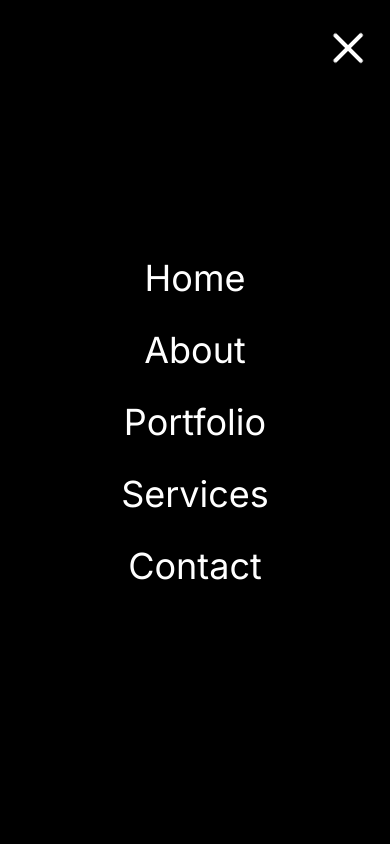
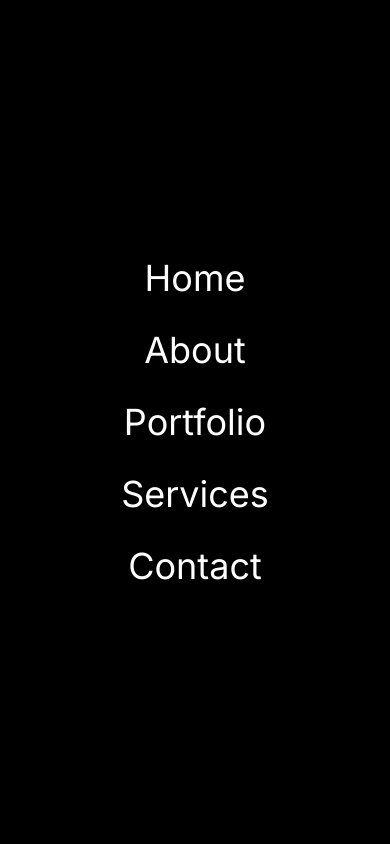
Before and after one commit to Sarvesh0906/Portfolio-Website, a Next.js app: page /about in a window 390 px wide. Both pictures are taken after a click on the button 354 px from the left and 48 px from the top of the page. Shown: the top 844 px of the page. Built offline with nearby package versions, Linux system fonts and the light colour scheme.

Commit message:
Updated pages and navbar

```diff
--- a/src/app/about/page.jsx
+++ b/src/app/about/page.jsx
@@ -29,7 +29,7 @@
             {/* CONTAINER */}
             <div className="h-full overflow-scroll lg:flex no-scrollbar lg:gap-10 xl:gap-0" ref={containerRef}>
                 {/* TEXT CONTAINER */}
-                <div className="p-4 relative sm:p-8 md:p-12 lg:p-20 xl:px-32 flex flex-col gap-24 md:gap-32 lg:gap-48 xl:gap-60 lg:pr-0 lg:w-1/2">
+                <div className="p-8 relative sm:p-10 md:p-14 lg:p-20 xl:px-32 flex flex-col gap-24 md:gap-32 lg:gap-48 xl:gap-60 lg:pr-0 lg:w-1/2">
                     {/* BIOGRAPHY CONTAINER */}
                     <div className="flex flex-col gap-8 justify-center">
                         {/* BIOGRAPHY IMAGE */}
@@ -335,9 +335,9 @@
                     </div>
 
                     {/* FOOTER */}
-                    <footer className="text-gray-800 text-xl text-center pb-0 md:pb-10">
+                    <footer className="text-gray-800 text-lg lg:text-xl text-center pb-0 md:pb-10">
                         <span>&copy;2025 Copyright | All Rights Reserved</span> <br />
-                        <span className="italic">Built with passion and modern web technologies.</span>
+                        <span className="italic text-sm sm:text-lg">Built with passion and modern web technologies.</span>
                     </footer>
                 </div>
 
--- a/src/app/contact/page.jsx
+++ b/src/app/contact/page.jsx
@@ -62,7 +62,7 @@
                         ))}
                         😊
                     </div>
-                    <div className="text-lg mt-12 md:mb-10 md:mt-16 lg:mt-4 lg:p-7 xl:p-10 text-justify max-w-[80%] lg:max-w-full">
+                    <div className="text-lg mt-12 md:mb-10 md:mt-16 lg:mt-4 lg:p-7 xl:p-10 text-justify px-4 sm:px-8 lg:px-12">
                         <p>I'm currently seeking exciting internship and job opportunities where I can contribute my skills and grow professionally.</p>
                         <p className="italic my-5">If you're looking for a dedicated and enthusiastic candidate for your team, please feel free to reach out.</p>
                         <p>I look forward to connecting and exploring potential collaborations!</p>
--- a/src/app/page.jsx
+++ b/src/app/page.jsx
@@ -32,7 +32,7 @@
             animate={{ y: "0%" }}
             transition={{ duration: 1 }}
         >
-            <div className="container mx-auto px-4 sm:px-8 md:px-12 lg:px-20 xl:px-48 h-full">
+            <div className="container mx-auto px-8 sm:px-10 md:px-14 lg:px-20 xl:px-48 h-full">
                 <div className="flex flex-col xl:gap-10 xl:flex-row items-center justify-between xl:pt-3 xl:pb-10">
                     {/* TEXT */}
                     <div className="text-center xl:text-left order-2 xl:order-none w-full lg:w-3/4 xl:w-1/2">
--- a/src/app/portfolio/page.jsx
+++ b/src/app/portfolio/page.jsx
@@ -42,7 +42,7 @@
                         The Haversine formula calculates the great-circle distance between two points on the Earth's surface using their latitude and longitude. It accounts for the Earth's spherical shape, ensuring high accuracy. <br />
                         The formula is defined as follows:
 
-                        <BlockMath>
+                        <BlockMath className="text-sm">
                             {`
                                 a = \\sin^2\\left(\\frac{\\Delta\\phi}{2}\\right) + \\cos(\\phi_1) \\cdot \\cos(\\phi_2) \\cdot \\sin^2\\left(\\frac{\\Delta\\lambda}{2}\\right) \\\\
                                 c = 2 \\cdot \\text{atan2}(\\sqrt{a}, \\sqrt{1 - a}) \\\\
@@ -292,7 +292,7 @@
             {/* Modal Popup */}
             {selectedProject && (
                 <div className="fixed inset-0 z-50 flex items-center justify-center bg-black/60 backdrop-blur-md text-justify">
-                    <div className="bg-white p-4 md:p-6 lg:p-8 rounded-lg w-1/2 h-[90vh] overflow-y-scroll">
+                    <div className="bg-white p-4 md:p-6 lg:p-8 rounded-lg w-[80%] sm:w-[70%] md:w-[60%] lg:w-1/2 h-[90vh] overflow-y-scroll">
                         <button
                             className="mb-4 text-black border-2 border-black/50 transition-all duration-500 hover:bg-black hover:text-white py-2 px-3 rounded-lg font-bold flex items-center justify-center gap-2"
                             onClick={() => setSelectedProject(null)}
@@ -303,7 +303,7 @@
 
                         <div className="flex flex-col px-4 md:px-6 lg:px-8 xl:px-14 my-10 text-sm">
                             {/* Title */}
-                            <h1 className="text-3xl font-bold text-left">{selectedProject.title}</h1>
+                            <h1 className="text-xl lg:text-3xl font-bold text-left">{selectedProject.title}</h1>
 
                             {/* Image Section */}
                             <div className="relative flex justify-center items-center my-4">
@@ -373,9 +373,9 @@
                         </div>
 
                         {/* Footer */}
-                        <footer className="mt-10 text-gray-500 text-sm text-center">
-                            &copy;2025 Copyright | All Rights Reserved <br />
-                            Built with passion and modern web technologies.
+                        <footer className="text-gray-800 text-sm text-center">
+                            <span>&copy;2025 Copyright | All Rights Reserved</span> <br />
+                            <span className="italic text-sm">Built with passion and modern web technologies.</span>
                         </footer>
                     </div>
                 </div>
--- a/src/app/services/page.jsx
+++ b/src/app/services/page.jsx
@@ -41,7 +41,7 @@
             transition={{ duration: 1 }}
         >
             <div className="min-h-[80vh] flex items-center py-12 lg:p-0">
-                <div className="container mx-auto px-8 sm:px-12 lg:px-16">
+                <div className="container mx-auto px-8 sm:px-10 md:px-14 lg:px-16">
                     <div className="grid grid-cols-1 gap-[60px] lg:gap-[30px] xl:gap-[60px] md:grid-cols-2 xl:grid-cols-4">
                         {services.map((service, index) => {
                             return (
--- a/src/components/navbar.jsx
+++ b/src/components/navbar.jsx
@@ -4,7 +4,7 @@
 import Link from 'next/link';
 import Image from 'next/image';
 import NavLink from './navLink';
-import { motion, stagger } from 'framer-motion';
+import { motion } from 'framer-motion';
 
 const links = [
     { url: "/", title: "Home" },
@@ -17,58 +17,34 @@
 const Navbar = () => {
     const [open, setOpen] = useState(false);
 
+    // Prevent scrolling when the navbar is open
+    React.useEffect(() => {
+        document.body.style.overflow = open ? 'hidden' : 'auto';
+    }, [open]);
+
     const topVariants = {
-        closed: {
-            rotate: 0,
-        },
-        opened: {
-            rotate: 45,
-            backgroundColor: "rgb(255, 255, 255)",
-        }
-    }
+        closed: { rotate: 0 },
+        opened: { rotate: 45, backgroundColor: "rgb(255, 255, 255)" }
+    };
     const centerVariants = {
-        closed: {
-            opacity: 1,
-        },
-        opened: {
-            opacity: 0,
-        }
-    }
+        closed: { opacity: 1 },
+        opened: { opacity: 0 }
+    };
     const bottomVariants = {
-        closed: {
-            rotate: 0,
-        },
-        opened: {
-            rotate: -45,
-            backgroundColor: "rgb(255, 255, 255)",
-        }
-    }
-
+        closed: { rotate: 0 },
+        opened: { rotate: -45, backgroundColor: "rgb(255, 255, 255)" }
+    };
     const listVarients = {
-        closed: {
-            x: "100vw",
-        },
-        opened: {
-            x: 0,
-            transition: {
-                when: "beforeChildren",
-                staggerChildren: 0.2,
-            },
-        },
+        closed: { x: "100vw" },
+        opened: { x: 0, transition: { when: "beforeChildren", staggerChildren: 0.2 } }
     };
     const listItemVarients = {
-        closed: {
-            x: -10,
-            opacity: 0,
-        },
-        opened: {
-            x: 0,
-            opacity: 1,
-        }
+        closed: { x: -10, opacity: 0 },
+        opened: { x: 0, opacity: 1 }
     };
 
     return (
-        <div className="h-full flex items-center justify-between px-4 sm:px-8 md:px-12 lg:px-20 xl:px-48 text-xl">
+        <div className="h-full flex items-center justify-between px-8 sm:px-10 md:px-14 lg:px-20 xl:px-48 text-xl">
             {/* LOGO */}
             <div className="md:hidden lg:flex xl:justify-center gap-5">
                 <Link href="/" className="text-sm bg-black rounded-md p-1 font-semibold flex items-center justify-center">
@@ -102,7 +78,7 @@
 
             {/* RESPONSIVE MENU */}
             <div className="md:hidden">
-                <button className="w-10 h-8 flex flex-col justify-between z-50 relative" onClick={(() => setOpen(!open))}>
+                <button className="w-10 h-8 flex flex-col justify-between z-50 relative" onClick={() => setOpen(!open)}>
                     <motion.div variants={topVariants} animate={open ? "opened" : "closed"} className="w-10 h-1 bg-black rounded origin-left"></motion.div>
                     <motion.div variants={centerVariants} animate={open ? "opened" : "closed"} className="w-10 h-1 bg-black rounded"></motion.div>
                     <motion.div variants={bottomVariants} animate={open ? "opened" : "closed"} className="w-10 h-1 bg-black rounded origin-left"></motion.div>
@@ -110,9 +86,9 @@
 
                 {/* MENU LIST */}
                 {open && (
-                    <motion.div variants={listVarients} initial="closed" animate="opened" className="absolute top-0 left-0 w-screen h-screen bg-black text-white flex flex-col justify-center items-center gap-8 text-4xl z-40">
+                    <motion.div variants={listVarients} initial="closed" animate="opened" className="fixed top-0 left-0 w-screen h-screen bg-black text-white flex flex-col justify-center items-center gap-8 text-4xl z-50">
                         {links.map(link => (
-                            <motion.div variants={listItemVarients} className='' key={link.title}>
+                            <motion.div variants={listItemVarients} className='block' key={link.title} onClick={() => setOpen(false)}>
                                 <Link href={link.url}>{link.title}</Link>
                             </motion.div>
                         ))}
@@ -120,7 +96,7 @@
                 )}
             </div>
         </div>
-    )
+    );
 }
 
-export default Navbar
+export default Navbar;
```
